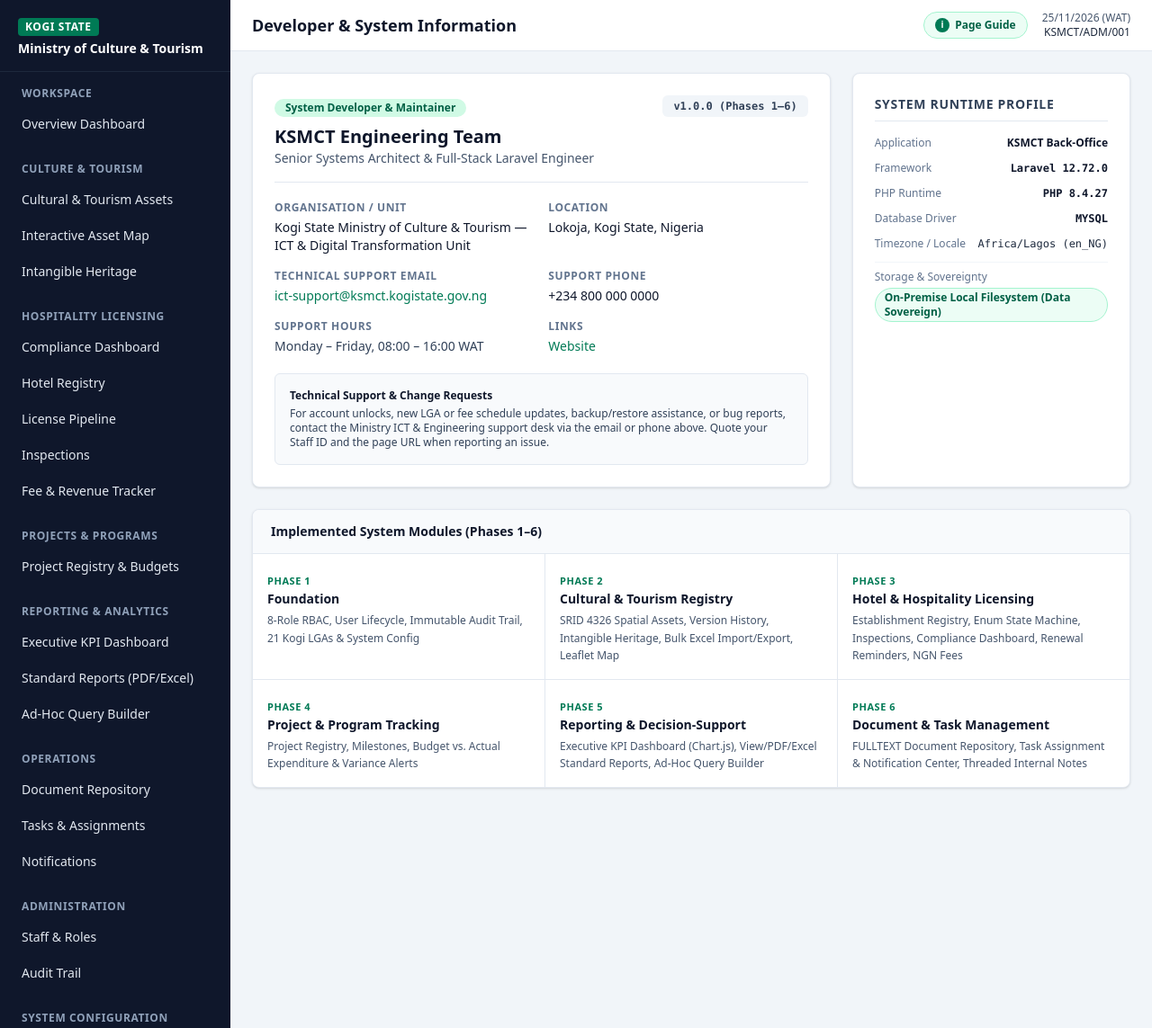
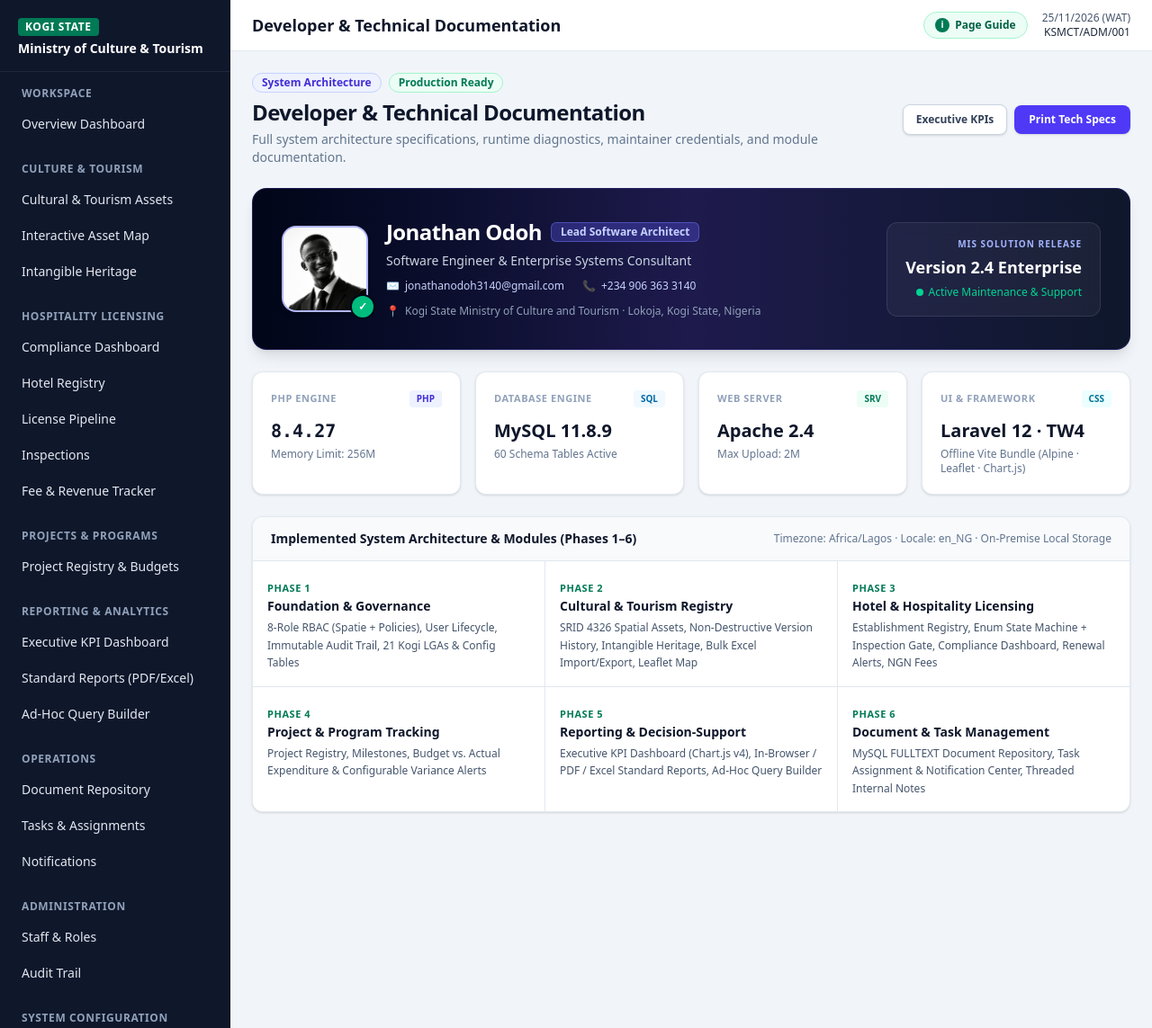
Before and after one commit to jona-odoh/REMP, a Laravel app: page /developer in a window 1280 px wide. Shown: the top 1143 px of the page at 90% size. Run offline with Laravel 12, Linux system fonts and the light colour scheme; a user stored in the database is signed in; data comes from the database, SQL or seed files in the repository; data that the repository does not hold is empty; style sheets or scripts are compiled from the project's sources; parts of the project's set-up code (start-up, migrations or seed data) failed here and were passed over.

Commit message:
Developer info

```diff
--- a/app/Http/Controllers/DeveloperInfoController.php
+++ b/app/Http/Controllers/DeveloperInfoController.php
@@ -3,34 +3,75 @@
 namespace App\Http\Controllers;
 
 use Illuminate\Support\Facades\DB;
+use Illuminate\Support\Facades\Schema;
 use Illuminate\View\View;
+use Throwable;
 
 class DeveloperInfoController extends Controller
 {
     public function index(): View
     {
         $developer = config('developer');
+        $driver = DB::getDriverName();
 
-        $system = [
-            'app_name' => config('app.name'),
-            'app_version' => $developer['app_version'] ?? '1.0.0',
+        $dbLabel = match ($driver) {
+            'mysql' => 'MySQL',
+            'mariadb' => 'MariaDB',
+            'sqlite' => 'SQLite',
+            default => strtoupper($driver),
+        };
+
+        $dbVersion = '';
+        try {
+            $dbVersion = match ($driver) {
+                'sqlite' => (string) (DB::selectOne('select sqlite_version() as v')?->v ?? ''),
+                default => (string) (DB::selectOne('select version() as v')?->v ?? ''),
+            };
+            // Keep major.minor.patch concise (e.g., 8.0.36 or 10.4.32)
+            if (preg_match('/^\d+\.\d+\.\d+/', $dbVersion, $m)) {
+                $dbVersion = $m[0];
+            }
+        } catch (Throwable) {
+            $dbVersion = '';
+        }
+
+        $tableCount = 0;
+        try {
+            $tableCount = count(Schema::getTables());
+        } catch (Throwable) {
+            $tableCount = 0;
+        }
+
+        $rawServer = (string) ($_SERVER['SERVER_SOFTWARE'] ?? 'PHP Built-in');
+        $webServer = trim(explode('(', $rawServer)[0]);
+        if (str_contains($webServer, ' ')) {
+            $parts = explode(' ', $webServer);
+            $webServer = str_replace('/', ' ', $parts[0]);
+        } else {
+            $webServer = str_replace('/', ' ', $webServer);
+        }
+
+        $diagnostics = [
+            'php_version' => PHP_VERSION,
+            'memory_limit' => (string) ini_get('memory_limit'),
+            'db_engine' => trim($dbLabel.' '.$dbVersion),
+            'table_count' => $tableCount,
+            'web_server' => $webServer ?: 'Apache / Nginx',
+            'max_upload' => (string) ini_get('upload_max_filesize'),
             'laravel_version' => app()->version(),
-            'php_version' => PHP_VERSION,
-            'database_driver' => strtoupper(DB::getDriverName()),
             'timezone' => config('app.timezone'),
             'locale' => config('app.locale'),
-            'storage_mode' => 'On-Premise Local Filesystem (Data Sovereign)',
         ];
 
         $modules = [
-            ['phase' => 'Phase 1', 'name' => 'Foundation', 'details' => '8-Role RBAC, User Lifecycle, Immutable Audit Trail, 21 Kogi LGAs & System Config'],
-            ['phase' => 'Phase 2', 'name' => 'Cultural & Tourism Registry', 'details' => 'SRID 4326 Spatial Assets, Version History, Intangible Heritage, Bulk Excel Import/Export, Leaflet Map'],
-            ['phase' => 'Phase 3', 'name' => 'Hotel & Hospitality Licensing', 'details' => 'Establishment Registry, Enum State Machine, Inspections, Compliance Dashboard, Renewal Reminders, NGN Fees'],
-            ['phase' => 'Phase 4', 'name' => 'Project & Program Tracking', 'details' => 'Project Registry, Milestones, Budget vs. Actual Expenditure & Variance Alerts'],
-            ['phase' => 'Phase 5', 'name' => 'Reporting & Decision-Support', 'details' => 'Executive KPI Dashboard (Chart.js), View/PDF/Excel Standard Reports, Ad-Hoc Query Builder'],
-            ['phase' => 'Phase 6', 'name' => 'Document & Task Management', 'details' => 'FULLTEXT Document Repository, Task Assignment & Notification Center, Threaded Internal Notes'],
+            ['phase' => 'Phase 1', 'name' => 'Foundation & Governance', 'details' => '8-Role RBAC (Spatie + Policies), User Lifecycle, Immutable Audit Trail, 21 Kogi LGAs & Config Tables'],
+            ['phase' => 'Phase 2', 'name' => 'Cultural & Tourism Registry', 'details' => 'SRID 4326 Spatial Assets, Non-Destructive Version History, Intangible Heritage, Bulk Excel Import/Export, Leaflet Map'],
+            ['phase' => 'Phase 3', 'name' => 'Hotel & Hospitality Licensing', 'details' => 'Establishment Registry, Enum State Machine + Inspection Gate, Compliance Dashboard, Renewal Alerts, NGN Fees'],
+            ['phase' => 'Phase 4', 'name' => 'Project & Program Tracking', 'details' => 'Project Registry, Milestones, Budget vs. Actual Expenditure & Configurable Variance Alerts'],
+            ['phase' => 'Phase 5', 'name' => 'Reporting & Decision-Support', 'details' => 'Executive KPI Dashboard (Chart.js v4), In-Browser / PDF / Excel Standard Reports, Ad-Hoc Query Builder'],
+            ['phase' => 'Phase 6', 'name' => 'Document & Task Management', 'details' => 'MySQL FULLTEXT Document Repository, Task Assignment & Notification Center, Threaded Internal Notes'],
         ];
 
-        return view('developer.index', compact('developer', 'system', 'modules'));
+        return view('developer.index', compact('developer', 'diagnostics', 'modules'));
     }
 }
--- a/config/developer.php
+++ b/config/developer.php
@@ -1,14 +1,17 @@
 <?php
 
 return [
-    'name' => env('DEVELOPER_NAME', 'KSMCT Engineering Team'),
-    'title' => env('DEVELOPER_TITLE', 'Senior Systems Architect & Full-Stack Laravel Engineer'),
-    'organization' => env('DEVELOPER_ORG', 'Kogi State Ministry of Culture & Tourism — ICT & Digital Transformation Unit'),
-    'email' => env('DEVELOPER_EMAIL', 'ict-support@ksmct.kogistate.gov.ng'),
-    'phone' => env('DEVELOPER_PHONE', '+234 800 000 0000'),
-    'website' => env('DEVELOPER_WEBSITE', 'https://kogistate.gov.ng'),
+    'name' => env('DEVELOPER_NAME', 'Jonathan Odoh'),
+    'badge' => env('DEVELOPER_BADGE', 'Lead Software Architect'),
+    'title' => env('DEVELOPER_TITLE', 'Software Engineer & Enterprise Systems Consultant'),
+    'organization' => env('DEVELOPER_ORG', 'Kogi State Ministry of Culture and Tourism'),
+    'email' => env('DEVELOPER_EMAIL', 'jonathanodoh3140@gmail.com'),
+    'phone' => env('DEVELOPER_PHONE', '+234 906 363 3140'),
+    'website' => env('DEVELOPER_WEBSITE', ''),
     'github' => env('DEVELOPER_GITHUB', ''),
     'location' => env('DEVELOPER_LOCATION', 'Lokoja, Kogi State, Nigeria'),
     'support_hours' => env('DEVELOPER_SUPPORT_HOURS', 'Monday – Friday, 08:00 – 16:00 WAT'),
-    'app_version' => env('APP_VERSION', '1.0.0 (Phases 1–6)'),
+    'photo_path' => 'images/developer-portrait.jpg',
+    'release_label' => env('APP_RELEASE_LABEL', 'Version 2.4 Enterprise'),
+    'support_status' => env('APP_SUPPORT_STATUS', 'Active Maintenance & Support'),
 ];
--- a/resources/views/developer/index.blade.php
+++ b/resources/views/developer/index.blade.php
@@ -1,113 +1,142 @@
 @extends('layouts.app')
 
-@section('title', 'Developer Information')
-@section('heading', 'Developer & System Information')
+@section('title', 'Developer & Technical Documentation')
+@section('heading', 'Developer & Technical Documentation')
 
 @section('content')
-<div class="grid grid-cols-1 lg:grid-cols-3 gap-6">
-    <!-- Developer Profile Card -->
-    <div class="lg:col-span-2 rounded-lg bg-white border border-slate-200 shadow-sm p-6 space-y-5">
-        <div class="flex flex-wrap items-start justify-between gap-3 border-b border-slate-200 pb-4">
+<div class="space-y-6">
+    <!-- Top Header Row -->
+    <div class="flex flex-col sm:flex-row sm:items-center sm:justify-between gap-4">
         <div>
-                <span class="inline-block rounded-full bg-emerald-100 px-3 py-0.5 text-xs font-semibold text-emerald-800">
-                    System Developer &amp; Maintainer
+            <div class="flex flex-wrap items-center gap-2 mb-1.5">
+                <span class="inline-flex rounded-full bg-indigo-50 border border-indigo-200 px-2.5 py-0.5 text-xs font-semibold text-indigo-700">
+                    System Architecture
                 </span>
-                <h3 class="mt-2 text-xl font-bold text-slate-900">{{ $developer['name'] }}</h3>
-                <p class="text-sm text-slate-600">{{ $developer['title'] }}</p>
+                <span class="inline-flex rounded-full bg-emerald-50 border border-emerald-200 px-2.5 py-0.5 text-xs font-semibold text-emerald-700">
+                    Production Ready
+                </span>
             </div>
-            <span class="rounded-md bg-slate-100 px-3 py-1 text-xs font-mono font-semibold text-slate-700">
-                v{{ $system['app_version'] }}
+            <h2 class="text-2xl font-bold text-slate-900 tracking-tight">Developer &amp; Technical Documentation</h2>
+            <p class="mt-1 text-sm text-slate-500">
+                Full system architecture specifications, runtime diagnostics, maintainer credentials, and module documentation.
+            </p>
+        </div>
+
+        <div class="flex flex-wrap items-center gap-2 shrink-0 print:hidden">
+            <a href="{{ route('reports.kpi') }}"
+               class="inline-flex items-center gap-1.5 rounded-lg border border-slate-300 bg-white px-3.5 py-2 text-xs font-semibold text-slate-700 shadow-sm hover:bg-slate-50 transition">
+                <span>Executive KPIs</span>
+            </a>
+            <button type="button" onclick="window.print()"
+                    class="inline-flex items-center gap-1.5 rounded-lg bg-indigo-600 px-4 py-2 text-xs font-semibold text-white shadow-sm hover:bg-indigo-700 transition">
+                <span>Print Tech Specs</span>
+            </button>
+        </div>
+    </div>
+
+    <!-- Dark Gradient Developer Hero Banner -->
+    <div class="rounded-2xl bg-gradient-to-r from-slate-950 via-indigo-950 to-slate-900 p-6 sm:p-8 text-white shadow-lg border border-indigo-900/50">
+        <div class="flex flex-col lg:flex-row lg:items-center lg:justify-between gap-6">
+            <div class="flex flex-col sm:flex-row items-start sm:items-center gap-5">
+                <!-- Portrait with verified badge -->
+                <div class="relative shrink-0">
+                    <div class="h-24 w-24 rounded-2xl overflow-hidden border-2 border-indigo-400/60 bg-white shadow-md">
+                        <img src="{{ asset($developer['photo_path']) }}"
+                             alt="{{ $developer['name'] }}"
+                             class="h-full w-full object-cover object-top">
+                    </div>
+                    <span class="absolute -bottom-1.5 -right-1.5 inline-flex h-6 w-6 items-center justify-center rounded-full bg-emerald-500 text-white text-xs font-bold ring-2 ring-slate-950" title="Verified Lead Architect">
+                        ✓
                     </span>
                 </div>
 
-        <dl class="grid grid-cols-1 sm:grid-cols-2 gap-4 text-sm">
-            <div>
-                <dt class="text-xs font-semibold uppercase tracking-wider text-slate-500">Organisation / Unit</dt>
-                <dd class="mt-1 font-medium text-slate-900">{{ $developer['organization'] }}</dd>
+                <!-- Developer Identity & Contact -->
+                <div class="space-y-1.5">
+                    <div class="flex flex-wrap items-center gap-2.5">
+                        <h3 class="text-2xl font-bold tracking-tight text-white">{{ $developer['name'] }}</h3>
+                        <span class="inline-flex rounded-md bg-indigo-500/30 border border-indigo-400/40 px-2.5 py-0.5 text-xs font-semibold text-indigo-200">
+                            {{ $developer['badge'] }}
+                        </span>
                     </div>
-            <div>
-                <dt class="text-xs font-semibold uppercase tracking-wider text-slate-500">Location</dt>
-                <dd class="mt-1 font-medium text-slate-900">{{ $developer['location'] }}</dd>
+
+                    <p class="text-sm text-slate-300">{{ $developer['title'] }}</p>
+
+                    <div class="pt-1 flex flex-wrap items-center gap-x-5 gap-y-1.5 text-xs text-indigo-200">
+                        <a href="mailto:{{ $developer['email'] }}" class="inline-flex items-center gap-1.5 hover:text-white transition">
+                            <span aria-hidden="true">✉</span>
+                            <span>{{ $developer['email'] }}</span>
+                        </a>
+                        <a href="tel:{{ preg_replace('/\s+/', '', $developer['phone']) }}" class="inline-flex items-center gap-1.5 hover:text-white transition">
+                            <span aria-hidden="true">📞</span>
+                            <span>{{ $developer['phone'] }}</span>
+                        </a>
                     </div>
-            <div>
-                <dt class="text-xs font-semibold uppercase tracking-wider text-slate-500">Technical Support Email</dt>
-                <dd class="mt-1">
-                    <a href="mailto:{{ $developer['email'] }}" class="font-medium text-emerald-700 hover:underline">
-                        {{ $developer['email'] }}
-                    </a>
-                </dd>
+
+                    <div class="pt-0.5 text-xs text-slate-400 inline-flex items-center gap-1.5">
+                        <span aria-hidden="true">📍</span>
+                        <span>{{ $developer['organization'] }} · {{ $developer['location'] }}</span>
                     </div>
-            <div>
-                <dt class="text-xs font-semibold uppercase tracking-wider text-slate-500">Support Phone</dt>
-                <dd class="mt-1 font-medium text-slate-900">{{ $developer['phone'] }}</dd>
-            </div>
-            <div>
-                <dt class="text-xs font-semibold uppercase tracking-wider text-slate-500">Support Hours</dt>
-                <dd class="mt-1 text-slate-700">{{ $developer['support_hours'] }}</dd>
-            </div>
-            @if(!empty($developer['website']) || !empty($developer['github']))
-            <div>
-                <dt class="text-xs font-semibold uppercase tracking-wider text-slate-500">Links</dt>
-                <dd class="mt-1 flex flex-wrap gap-3">
-                    @if(!empty($developer['website']))
-                        <a href="{{ $developer['website'] }}" target="_blank" rel="noopener noreferrer" class="font-medium text-emerald-700 hover:underline">Website</a>
-                    @endif
-                    @if(!empty($developer['github']))
-                        <a href="{{ $developer['github'] }}" target="_blank" rel="noopener noreferrer" class="font-medium text-emerald-700 hover:underline">GitHub</a>
-                    @endif
-                </dd>
-            </div>
-            @endif
-        </dl>
-
-        <div class="rounded-md bg-slate-50 border border-slate-200 p-4 text-xs text-slate-700 space-y-1">
-            <p class="font-semibold text-slate-900">Technical Support &amp; Change Requests</p>
-            <p>For account unlocks, new LGA or fee schedule updates, backup/restore assistance, or bug reports, contact the Ministry ICT &amp; Engineering support desk via the email or phone above. Quote your Staff ID and the page URL when reporting an issue.</p>
                 </div>
             </div>
 
-    <!-- System Runtime Metadata Card -->
-    <div class="rounded-lg bg-white border border-slate-200 shadow-sm p-6 space-y-4">
-        <h3 class="text-sm font-bold uppercase tracking-wider text-slate-700 border-b border-slate-200 pb-2">
-            System Runtime Profile
-        </h3>
-        <dl class="space-y-3 text-xs">
-            <div class="flex justify-between gap-2">
-                <dt class="text-slate-500">Application</dt>
-                <dd class="font-semibold text-slate-900 text-right">{{ $system['app_name'] }}</dd>
+            <!-- Right-side Release Badge Box -->
+            <div class="rounded-xl bg-white/5 border border-white/10 px-5 py-4 text-left lg:text-right backdrop-blur-sm shrink-0">
+                <p class="text-[10px] font-semibold uppercase tracking-widest text-indigo-300">MIS Solution Release</p>
+                <p class="mt-1 text-lg font-bold text-white">{{ $developer['release_label'] }}</p>
+                <p class="mt-1.5 inline-flex items-center gap-1.5 text-xs font-medium text-emerald-400">
+                    <span class="h-2 w-2 rounded-full bg-emerald-400 inline-block"></span>
+                    <span>{{ $developer['support_status'] }}</span>
+                </p>
             </div>
-            <div class="flex justify-between gap-2">
-                <dt class="text-slate-500">Framework</dt>
-                <dd class="font-mono font-semibold text-slate-900">Laravel {{ $system['laravel_version'] }}</dd>
-            </div>
-            <div class="flex justify-between gap-2">
-                <dt class="text-slate-500">PHP Runtime</dt>
-                <dd class="font-mono font-semibold text-slate-900">PHP {{ $system['php_version'] }}</dd>
-            </div>
-            <div class="flex justify-between gap-2">
-                <dt class="text-slate-500">Database Driver</dt>
-                <dd class="font-mono font-semibold text-slate-900">{{ $system['database_driver'] }}</dd>
-            </div>
-            <div class="flex justify-between gap-2">
-                <dt class="text-slate-500">Timezone / Locale</dt>
-                <dd class="font-mono text-slate-800">{{ $system['timezone'] }} ({{ $system['locale'] }})</dd>
-            </div>
-            <div class="pt-2 border-t border-slate-100">
-                <dt class="text-slate-500">Storage &amp; Sovereignty</dt>
-                <dd class="mt-1 inline-flex rounded-full bg-emerald-50 border border-emerald-200 px-2.5 py-0.5 font-semibold text-emerald-800">
-                    {{ $system['storage_mode'] }}
-                </dd>
-            </div>
-        </dl>
         </div>
     </div>
 
-<!-- Delivered Modules Overview -->
-<div class="rounded-lg bg-white border border-slate-200 shadow-sm overflow-hidden">
-    <div class="px-5 py-3.5 border-b border-slate-200 bg-slate-50">
-        <h3 class="text-sm font-semibold text-slate-900">Implemented System Modules (Phases 1–6)</h3>
+    <!-- 4 Live Runtime Diagnostic Cards -->
+    <div class="grid grid-cols-1 sm:grid-cols-2 lg:grid-cols-4 gap-4">
+        <div class="rounded-xl bg-white border border-slate-200 p-5 shadow-sm">
+            <div class="flex items-center justify-between">
+                <span class="text-[11px] font-bold uppercase tracking-wider text-slate-400">PHP Engine</span>
+                <span class="rounded bg-indigo-50 px-2 py-0.5 text-[10px] font-bold text-indigo-700">PHP</span>
             </div>
-    <div class="grid grid-cols-1 md:grid-cols-2 lg:grid-cols-3 divide-y md:divide-y-0 md:gap-px bg-slate-200">
+            <p class="mt-3 text-xl font-bold text-slate-900 font-mono">{{ $diagnostics['php_version'] }}</p>
+            <p class="mt-1 text-xs text-slate-500">Memory Limit: {{ $diagnostics['memory_limit'] }}</p>
+        </div>
+
+        <div class="rounded-xl bg-white border border-slate-200 p-5 shadow-sm">
+            <div class="flex items-center justify-between">
+                <span class="text-[11px] font-bold uppercase tracking-wider text-slate-400">Database Engine</span>
+                <span class="rounded bg-sky-50 px-2 py-0.5 text-[10px] font-bold text-sky-700">SQL</span>
+            </div>
+            <p class="mt-3 text-xl font-bold text-slate-900">{{ $diagnostics['db_engine'] }}</p>
+            <p class="mt-1 text-xs text-slate-500">{{ $diagnostics['table_count'] }} Schema Tables Active</p>
+        </div>
+
+        <div class="rounded-xl bg-white border border-slate-200 p-5 shadow-sm">
+            <div class="flex items-center justify-between">
+                <span class="text-[11px] font-bold uppercase tracking-wider text-slate-400">Web Server</span>
+                <span class="rounded bg-emerald-50 px-2 py-0.5 text-[10px] font-bold text-emerald-700">SRV</span>
+            </div>
+            <p class="mt-3 text-xl font-bold text-slate-900 truncate">{{ $diagnostics['web_server'] }}</p>
+            <p class="mt-1 text-xs text-slate-500">Max Upload: {{ $diagnostics['max_upload'] }}</p>
+        </div>
+
+        <div class="rounded-xl bg-white border border-slate-200 p-5 shadow-sm">
+            <div class="flex items-center justify-between">
+                <span class="text-[11px] font-bold uppercase tracking-wider text-slate-400">UI &amp; Framework</span>
+                <span class="rounded bg-cyan-50 px-2 py-0.5 text-[10px] font-bold text-cyan-700">CSS</span>
+            </div>
+            <p class="mt-3 text-xl font-bold text-slate-900">Laravel {{ \Illuminate\Support\Str::before($diagnostics['laravel_version'], '.') }} · TW4</p>
+            <p class="mt-1 text-xs text-slate-500">Offline Vite Bundle (Alpine · Leaflet · Chart.js)</p>
+        </div>
+    </div>
+
+    <!-- Implemented System Modules Grid -->
+    <div class="rounded-xl bg-white border border-slate-200 shadow-sm overflow-hidden">
+        <div class="px-5 py-3.5 border-b border-slate-200 bg-slate-50 flex flex-wrap items-center justify-between gap-2">
+            <h3 class="text-sm font-semibold text-slate-900">Implemented System Architecture &amp; Modules (Phases 1–6)</h3>
+            <span class="text-xs text-slate-500">Timezone: {{ $diagnostics['timezone'] }} · Locale: {{ $diagnostics['locale'] }} · On-Premise Local Storage</span>
+        </div>
+        <div class="grid grid-cols-1 md:grid-cols-2 lg:grid-cols-3 gap-px bg-slate-200">
             @foreach($modules as $mod)
             <div class="bg-white p-4 space-y-1">
                 <span class="text-[11px] font-bold uppercase tracking-wider text-emerald-700">{{ $mod['phase'] }}</span>
@@ -117,4 +146,5 @@
             @endforeach
         </div>
     </div>
+</div>
 @endsection
```
Also changed, not shown: tests/Feature/DeveloperInfoPageTest.php (+6 -3 lines), public/images/developer-portrait.jpg (added). Lines whose indentation alone changed are shown as unchanged.
